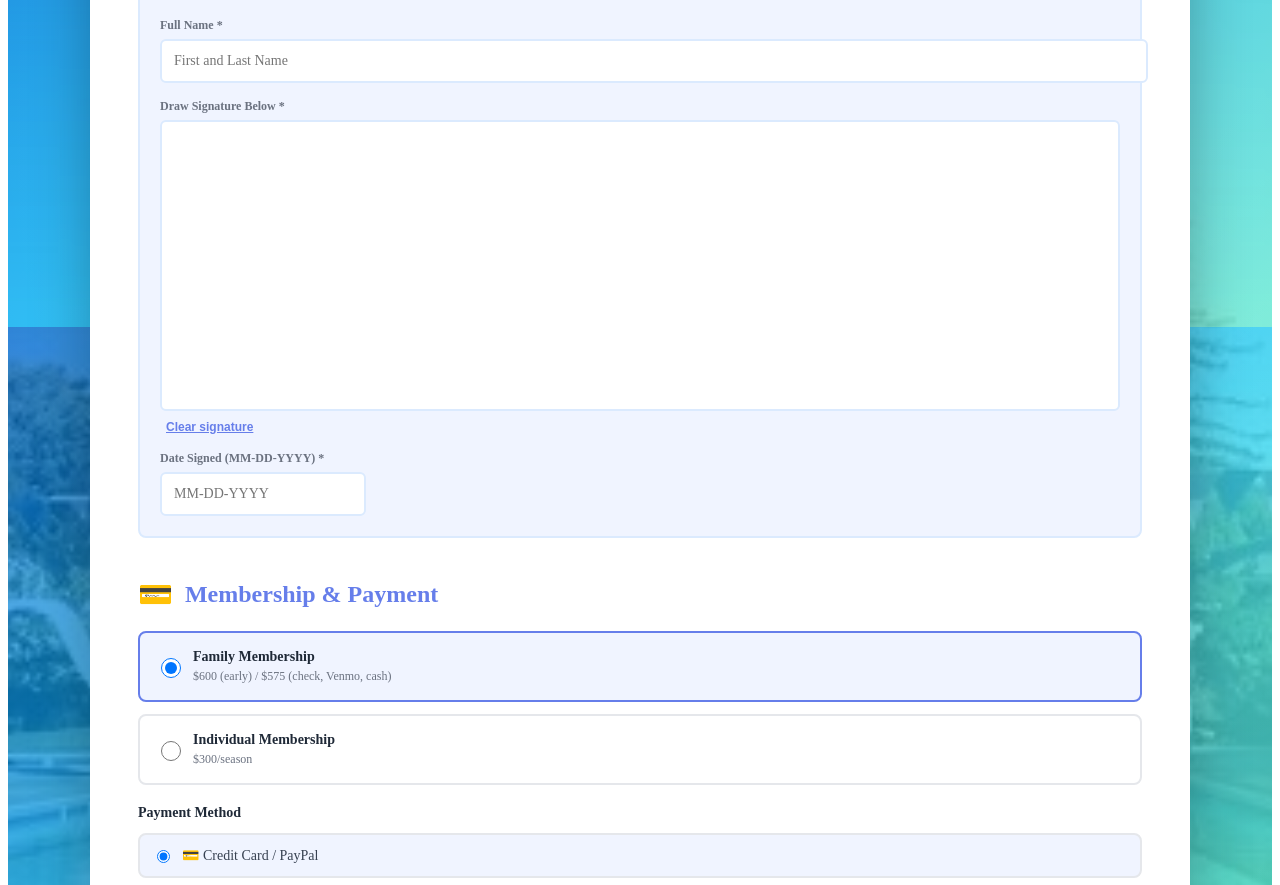
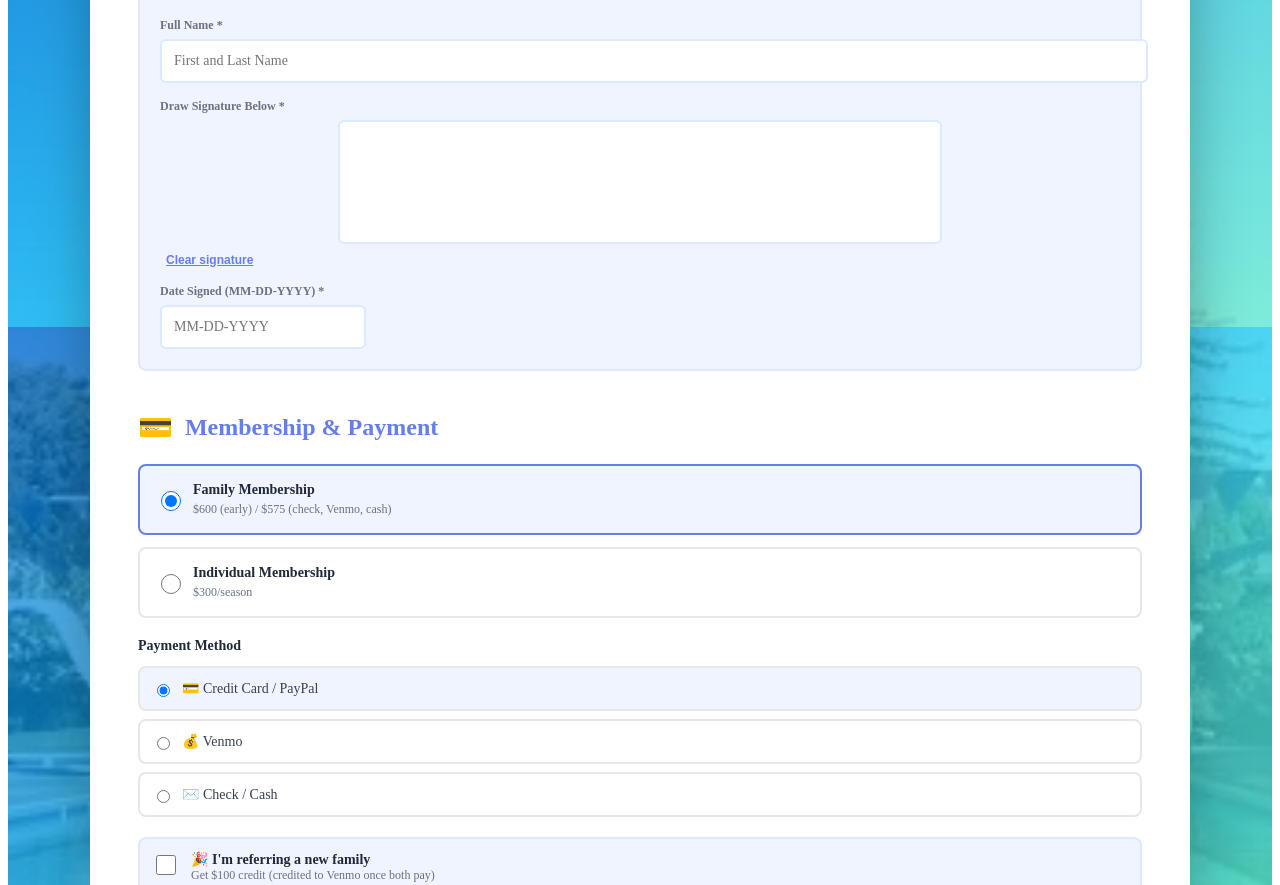
Before and after one commit to n2223536/bishop-pool-app, a Next.js app: page / in a window 1280 px wide. Shown: the part 2881-3766 px from the top of the page. Built offline with nearby package versions, Linux system fonts and the light colour scheme.

Commit message:
Fix signature canvas and submit button alignment

```diff
--- a/pages/index.tsx
+++ b/pages/index.tsx
@@ -837,12 +837,12 @@ export default function Home() {
                         />
                       </div>
 
-                      <div style={{ marginBottom: '16px' }}>
+                      <div style={{ marginBottom: '16px', width: '100%' }}>
                         <label style={{ fontSize: '12px', color: '#6b7280', display: 'block', marginBottom: '6px', fontWeight: '600' }}>Draw Signature Below *</label>
-                        <div style={{ border: '2px solid #dbeafe', borderRadius: '6px', background: 'white', cursor: 'crosshair', overflow: 'hidden' }}>
+                        <div style={{ border: '2px solid #dbeafe', borderRadius: '6px', background: 'white', cursor: 'crosshair', overflow: 'hidden', width: '100%', maxWidth: '600px', margin: '0 auto' }}>
                           <canvas
                             ref={(el) => { if (el) canvasRefs[`sig-${index}`] = el; }}
-                            width={400}
+                            width={600}
                             height={120}
                             onMouseDown={(e) => {
                               const canvas = canvasRefs[`sig-${index}`];
@@ -1058,6 +1058,7 @@ export default function Home() {
                 <button
                   type="submit"
                   style={{
+                    width: '100%',
                     padding: '16px 48px',
                     background: 'linear-gradient(135deg, #667eea 0%, #764ba2 100%)',
                     color: 'white',
```
